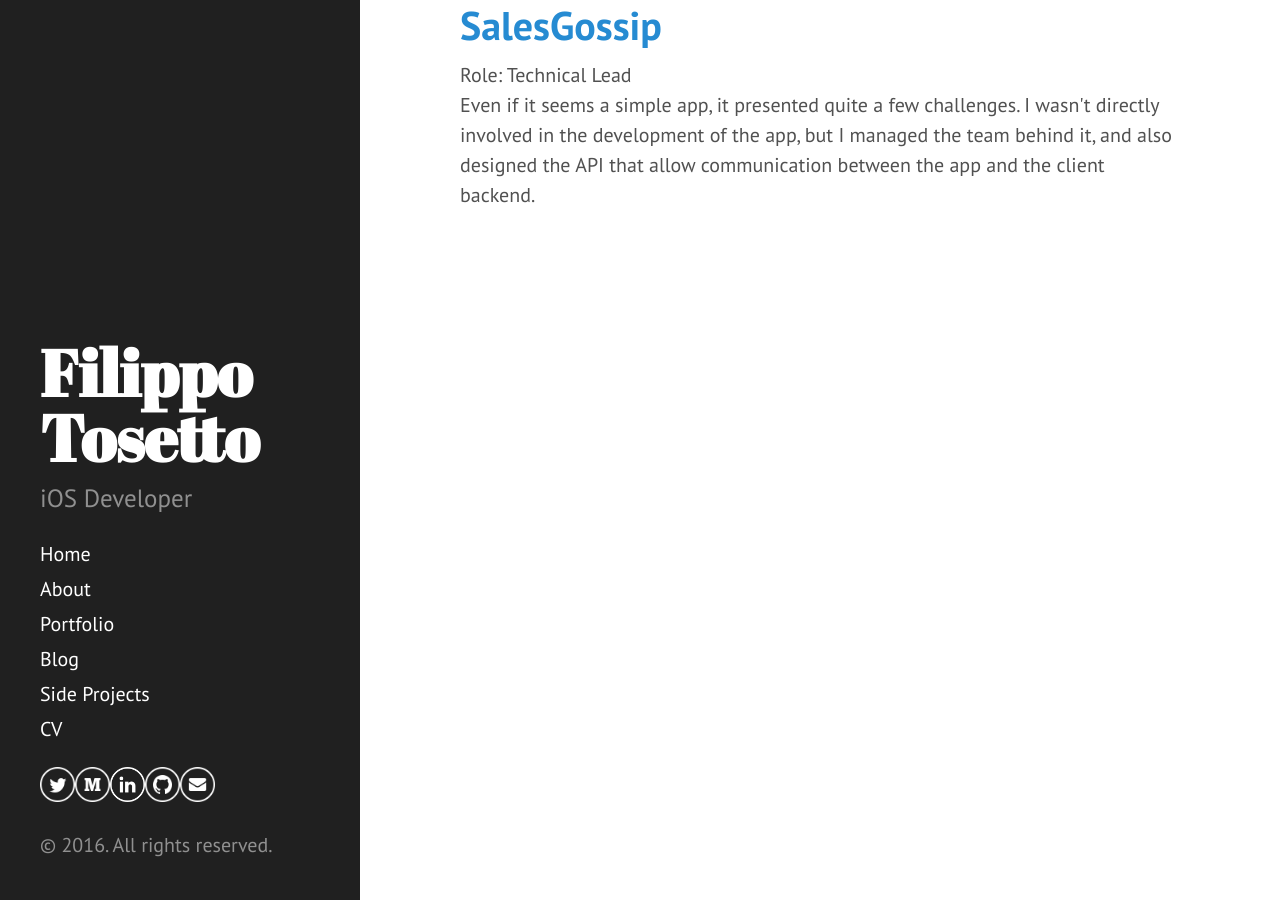
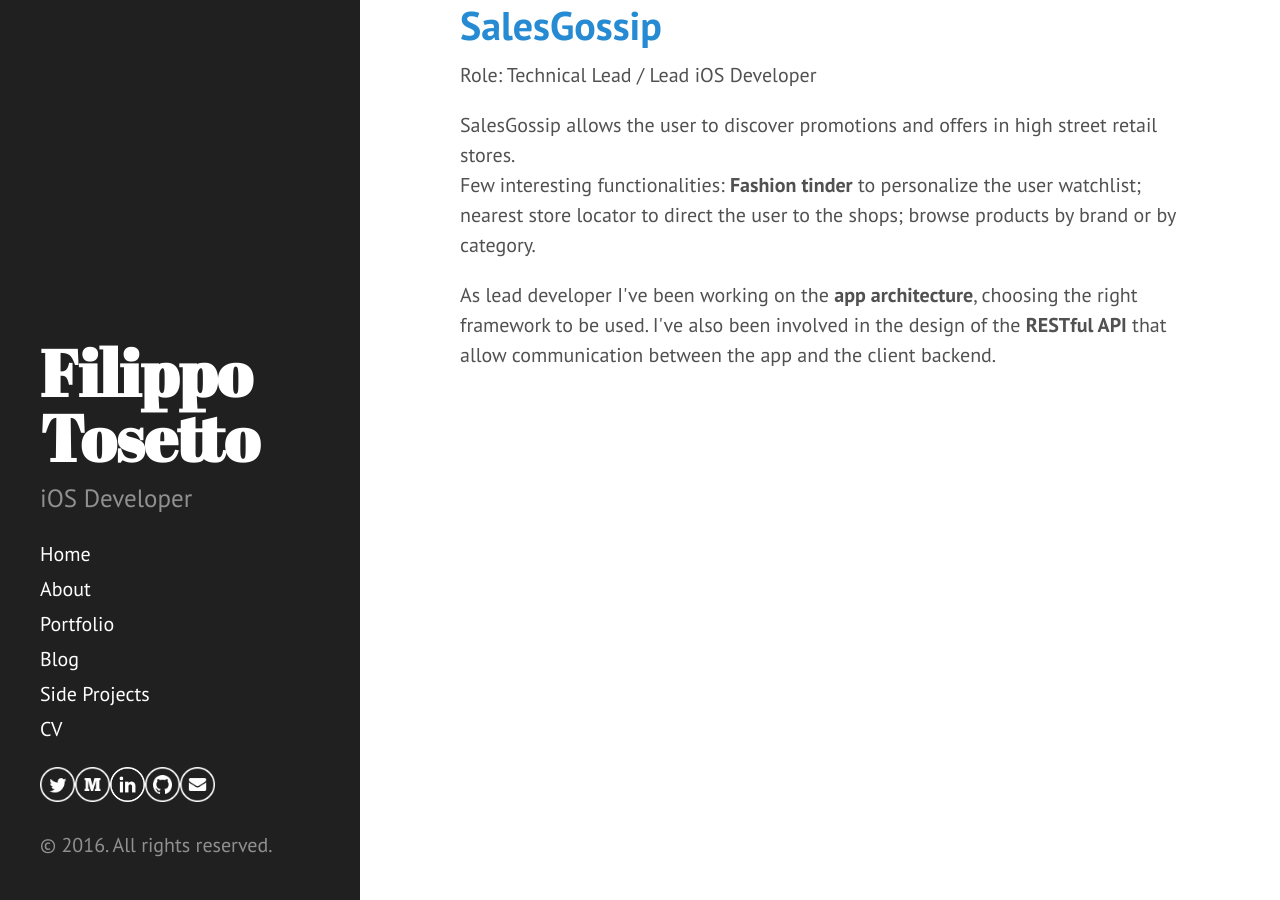
Before and after one commit to filippotosetto/filippotosetto.github.io, a Jekyll site: the page built from _project/salesgossip.md, in a window 1280 px wide. Built offline with Jekyll 4.4.1, drawn with Linux system fonts in a browser that asks for light colours.

Commit message:
updated projects desciption

```diff
--- a/_project/salesgossip.md
+++ b/_project/salesgossip.md
@@ -3,7 +3,7 @@
 title: SalesGossip
 icon: /public/images/projects/salesgossip/icon.png
 link: 'https://itunes.apple.com/gb/app/salesgossip/id869338645?mt=8'
-role: Technical Lead
-description: "Even if it seems a simple app, it presented quite a few challenges. I wasn't directly involved in the development of the app, but I managed the team behind it, and also designed the API that allow communication between the app and the client backend."
+role: Technical Lead / Lead iOS Developer
+description: "<p>SalesGossip allows the user to discover promotions and offers in high street retail stores.<br />Few interesting functionalities: <b>Fashion tinder</b> to personalize the user watchlist; nearest store locator to direct the user to the shops; browse products by brand or by category.</p><p>As lead developer I've been working on the <b>app architecture</b>, choosing the right framework to be used. I've also been involved in the design of the <b>RESTful API</b> that allow communication between the app and the client backend.</p>"
 order: 6
 ---
```
Also changed, not shown: _project/loro_piana.md (+2 -2 lines), _project/openuniversity.md (+1 -1 lines), _project/placebo.md (+2 -2 lines), _project/postsnap.md (+1 -1 lines), _project/what3words.md (+1 -1 lines), 1 other file.
